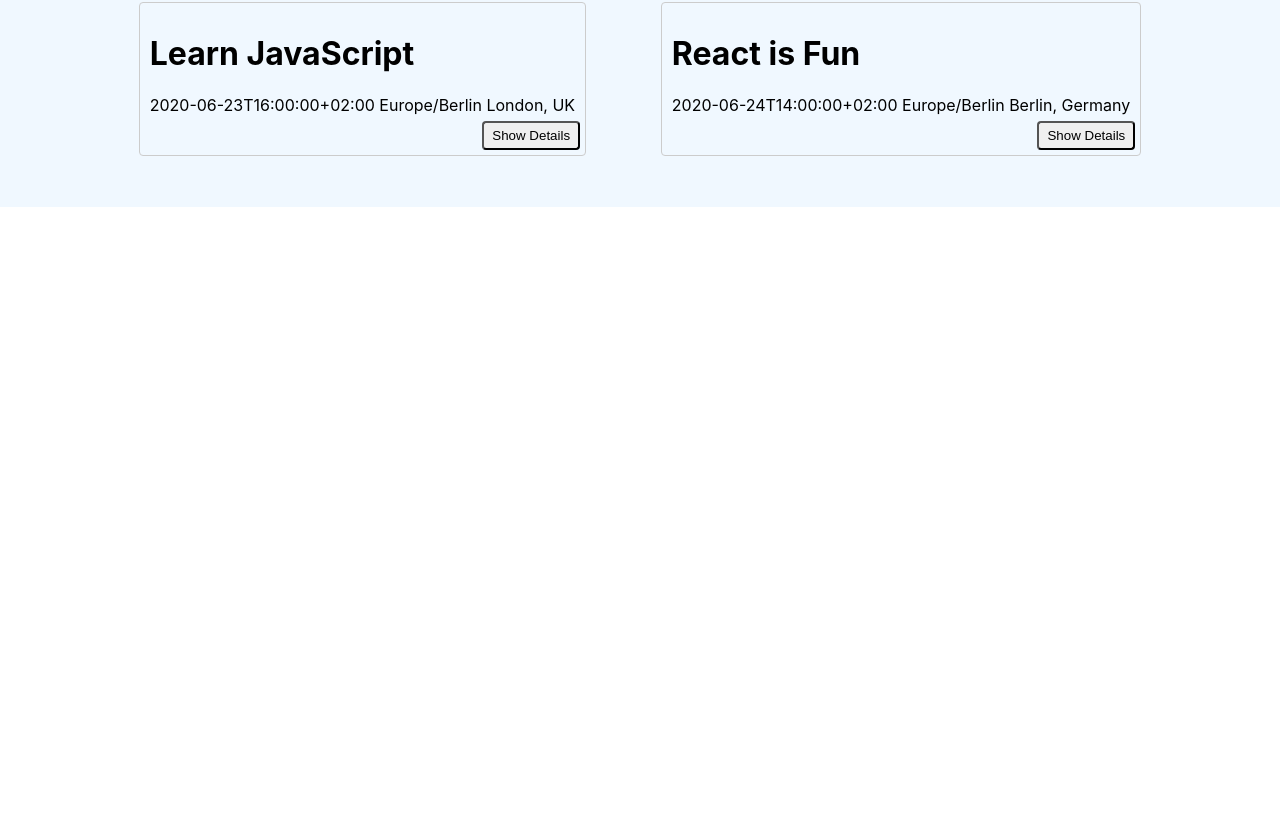
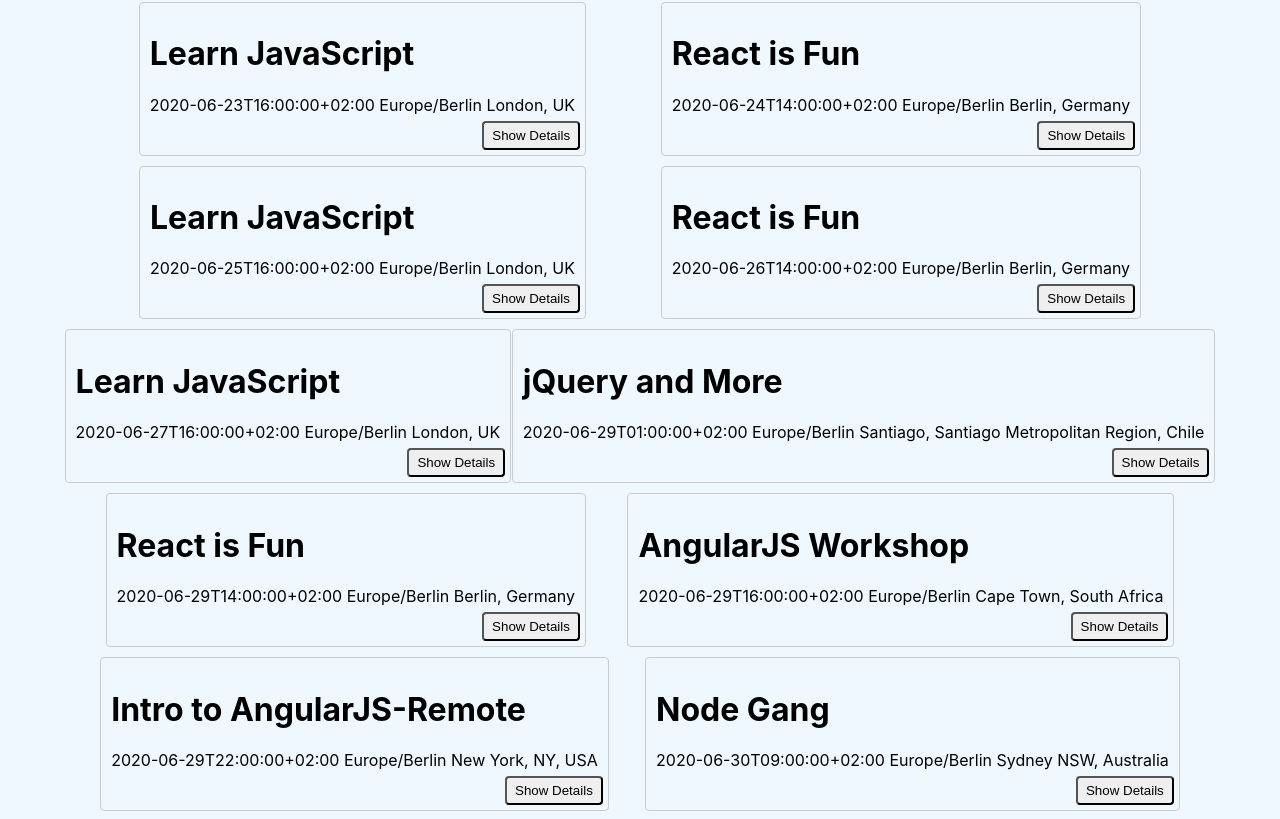
Before and after one commit to leevee6039/meet, a React (Create React App) app: page / in a window 1280 px wide. Shown: the part 2618-3437 px from the top of the page. Before the commit the page ends 2825 px from the top, so only its background shows below. Built offline with nearby package versions, Linux system fonts and the light colour scheme; the HTML template or start-up script is replaced by a standard one.

Commit message:
revetred the bug fix

```diff
--- a/src/App.js
+++ b/src/App.js
@@ -63,9 +63,7 @@
           numberOfEvents={this.state.numberOfEvents}
           updateEvents={this.updateEvents}
         />
-        <EventList
-          events={this.state.events.slice(0, this.state.numberOfEvents)}
-        />
+        <EventList events={this.state.events} />
       </div>
     );
   }
```
